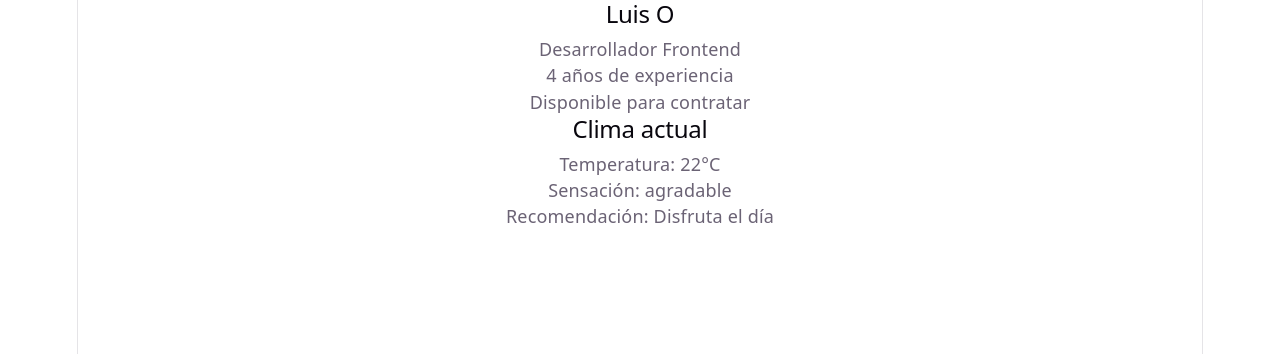
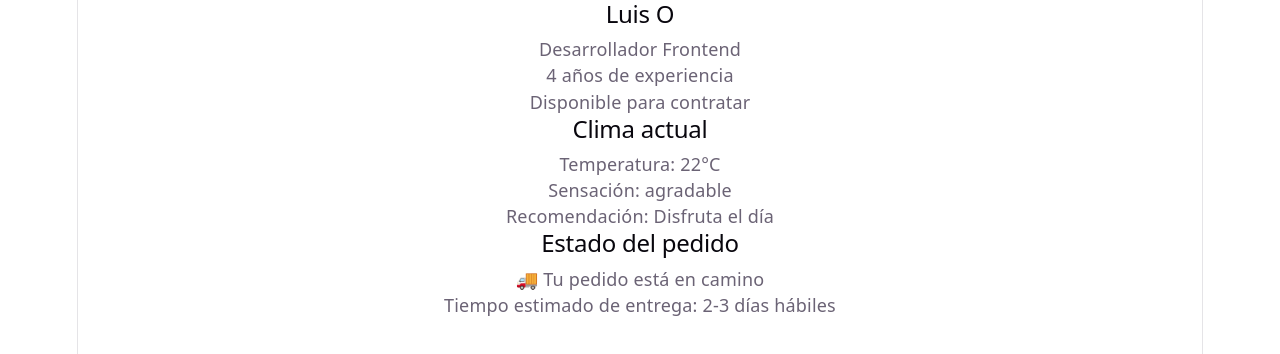
Before and after one commit to SkillR3X/mi-app-react, a React (Vite) app: page / in a window 1280 px wide. Shown: the top 354 px of the page. Built offline with nearby package versions, Linux system fonts and the light colour scheme.

Commit message:
Ejercicio 3 laboratorio 2

```diff
--- a/src/App.jsx
+++ b/src/App.jsx
@@ -1,5 +1,6 @@
 import Perfil from './components/Perfil'
 import Clima from './components/Clima'
+import EstadoPedido from './components/EstadoPedido'
 import './App.css'
 
 function App() {
@@ -7,6 +8,7 @@ function App() {
     <main>
       <Perfil />
       <Clima />
+      <EstadoPedido />
     </main>
   )
 }
--- /dev/null
+++ b/src/components/EstadoPedido.jsx
@@ -0,0 +1,30 @@
+function EstadoPedido() {
+  const estado = 'enviado'
+
+  return (
+    <section>
+      <h2>Estado del pedido</h2>
+      <p>
+        {estado === 'pendiente'
+          ? '⏳'
+          : estado === 'enviado'
+            ? '🚚'
+            : estado === 'entregado'
+              ? '✅'
+              : '❌'}{' '}
+        {estado === 'pendiente'
+          ? 'Tu pedido está siendo procesado'
+          : estado === 'enviado'
+            ? 'Tu pedido está en camino'
+            : estado === 'entregado'
+              ? 'Tu pedido ha sido entregado'
+              : 'Tu pedido fue cancelado'}
+      </p>
+      {estado === 'enviado' && (
+        <p>Tiempo estimado de entrega: 2-3 días hábiles</p>
+      )}
+    </section>
+  )
+}
+
+export default EstadoPedido
```
